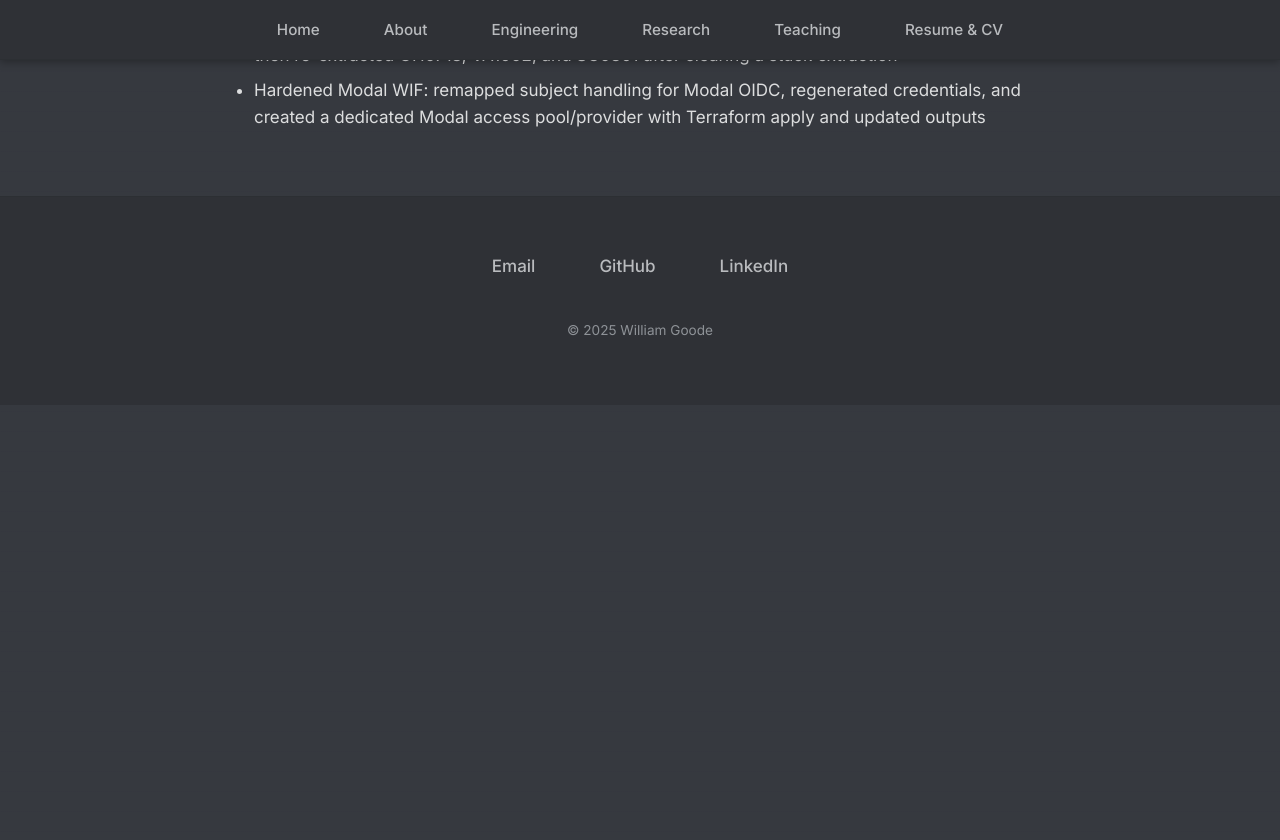
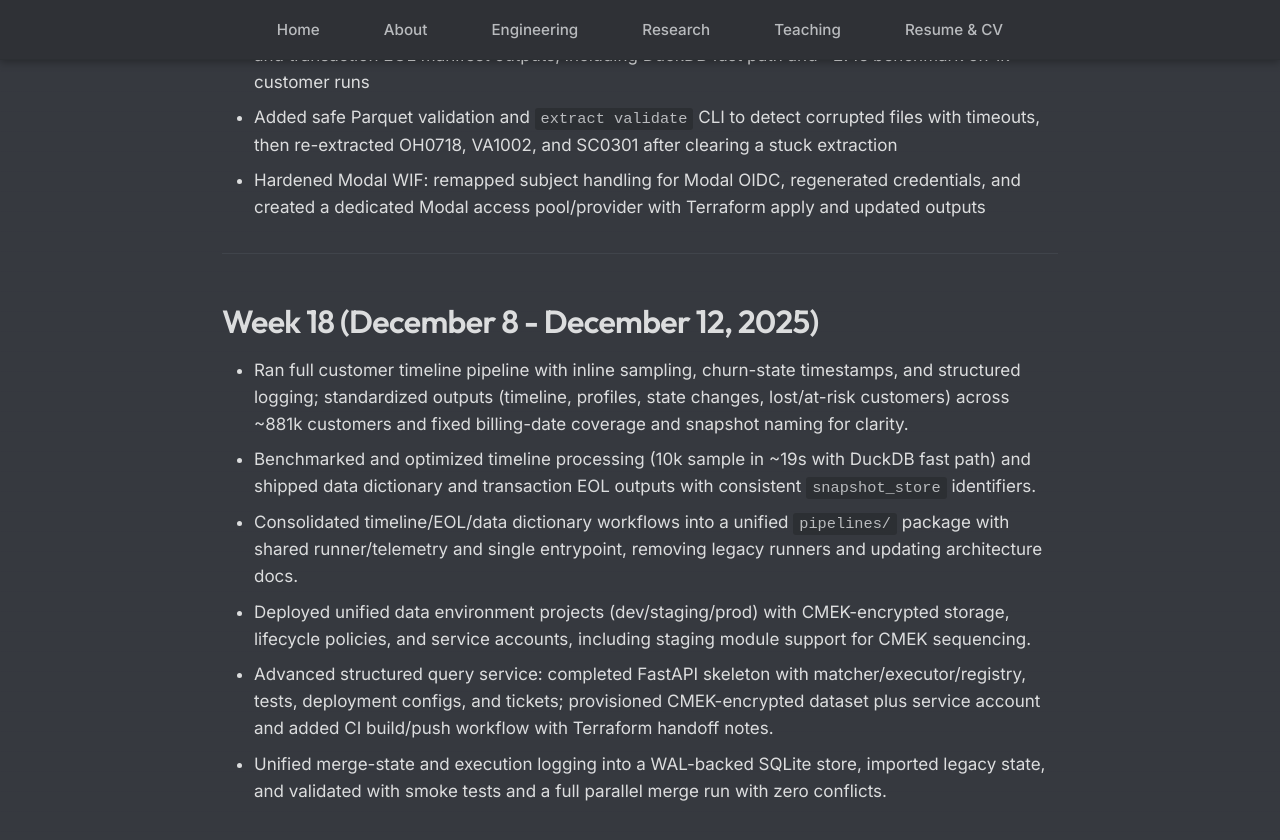
Before and after one commit to william-goode/william-goode.github.io, a Jekyll site: the page built from journal/20250811-current.md, in a window 1280 px wide and 900 px high, scrolled down 10068 px. Shown: the top 840 px of the window. Built offline with Jekyll 4.4.1, drawn with Linux system fonts in a browser that asks for light colours; our own code applies the rules of GitHub Pages for plain Markdown files; before the commit the page ends 10473 px from its top, so only the background shows below that; some of the changed text lies outside the part shown.

Commit message:
added journal entry for the week of 12-8 through 12-12

```diff
--- a/journal/20250811-current.md
+++ b/journal/20250811-current.md
@@ -160,7 +160,6 @@
 ## Week 14 (November 10 - November 16, 2025)
 
 * Began development of unified data tooling system: a Cursor-like IDE interface for data merging, schema reconciliation, conflict resolution, and AI-powered data analysis. System includes four-panel workspace layout (Sidebar, Main View, Context Panel, SQL Editor), ERD visualization, streaming chat agent, and notebook execution capabilities.
-
 * Fixed JSON serialization errors across multiple services by replacing unsafe json.dump/json.dumps calls with safe encoder utilities handling numpy int64 types and Python sets
 * Implemented streaming chat functionality using Server-Sent Events (SSE) with token-by-token response delivery and markdown formatting instructions in all LLM prompts
 * Enhanced chat agent with rich table context system including schema information, AI-generated descriptions, merge strategy details, conflict information, and related tables
@@ -223,6 +222,8 @@
 
 ## Week 17 (December 1 - December 5, 2025)
 
+Human-written: the marks the first time of genuinely answering a client question. Specifically, that question involved the development of memberships over time and laid the groundwork for resolving membership rollovers between Micrologics and NXT.
+
 * Finalized membership validation and historical tracking by rebuilding the unified Membership table with temporal conflict fixes, publishing `Memberships.parquet` / `Memberships_Active.parquet`, and documenting 68,635 losses with intentional vs payment vs unintended classifications
 * Closed out refactoring ticket housekeeping by marking DHR/SEC tickets done and moving REF-001.1 through REF-001.4 into active migration with project codes and repository links
 * Split extraction into a dedicated `modwash-micrologics-extraction` repository with CLI commands for restore/extract/sync/cleanup, tested full extractions for FL0234 and FL0210, and hardened `.gitignore` and config defaults
@@ -231,3 +232,14 @@
 * Expanded views work with an orchestrated customer timeline pipeline, data dictionary row counts, and transaction EOL manifest outputs, including DuckDB fast path and ~2.4s benchmark on 1k-customer runs
 * Added safe Parquet validation and `extract validate` CLI to detect corrupted files with timeouts, then re-extracted OH0718, VA1002, and SC0301 after clearing a stuck extraction
 * Hardened Modal WIF: remapped subject handling for Modal OIDC, regenerated credentials, and created a dedicated Modal access pool/provider with Terraform apply and updated outputs
+
+---
+
+## Week 18 (December 8 - December 12, 2025)
+
+* Ran full customer timeline pipeline with inline sampling, churn-state timestamps, and structured logging; standardized outputs (timeline, profiles, state changes, lost/at-risk customers) across ~881k customers and fixed billing-date coverage and snapshot naming for clarity.
+* Benchmarked and optimized timeline processing (10k sample in ~19s with DuckDB fast path) and shipped data dictionary and transaction EOL outputs with consistent `snapshot_store` identifiers.
+* Consolidated timeline/EOL/data dictionary workflows into a unified `pipelines/` package with shared runner/telemetry and single entrypoint, removing legacy runners and updating architecture docs.
+* Deployed unified data environment projects (dev/staging/prod) with CMEK-encrypted storage, lifecycle policies, and service accounts, including staging module support for CMEK sequencing.
+* Advanced structured query service: completed FastAPI skeleton with matcher/executor/registry, tests, deployment configs, and tickets; provisioned CMEK-encrypted dataset plus service account and added CI build/push workflow with Terraform handoff notes.
+* Unified merge-state and execution logging into a WAL-backed SQLite store, imported legacy state, and validated with smoke tests and a full parallel merge run with zero conflicts.
```
